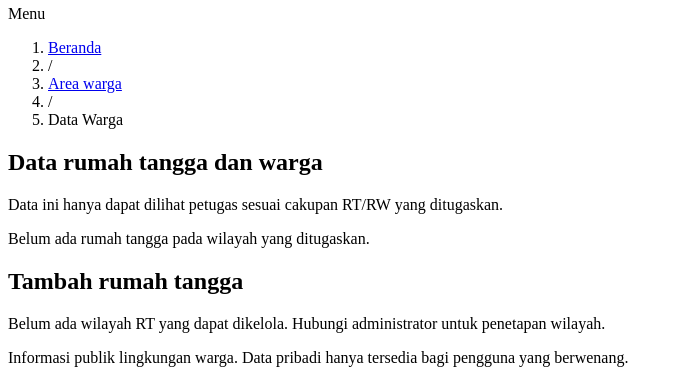
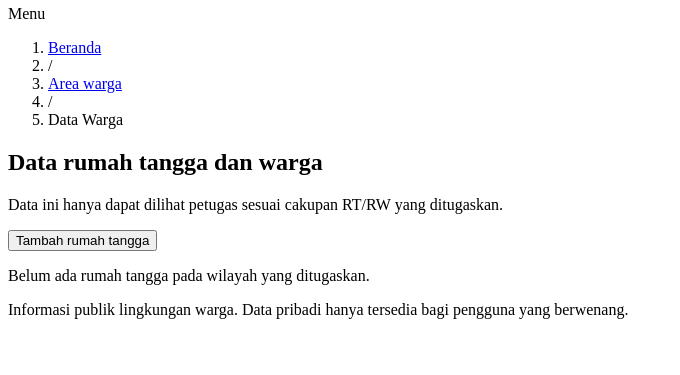
Before and after one commit to ruhy4t/apk_rt-rw, a Laravel app: page /residents in a window 1280 px wide. Shown: the part 1325-1700 px from the top of the page, without its empty margins (0-680 px from the left). After the commit the page ends 1644 px from the top, so only its background shows below. Run offline with Laravel 12, Linux system fonts and the light colour scheme; a user stored in the database is signed in; data comes from the database, SQL or seed files in the repository; data that the repository does not hold is empty.

Commit message:
Show household creation form in a popup

```diff
--- a/resources/views/management/residents.blade.php
+++ b/resources/views/management/residents.blade.php
@@ -3,10 +3,13 @@
 @section('title', 'Data Warga')
 
 @section('content')
-    <div class="grid gap-8 lg:grid-cols-[minmax(0,1fr)_20rem]">
+    <div>
         <section>
             <h1 class="text-2xl font-bold">Data rumah tangga dan warga</h1>
             <p class="mt-2 text-sm text-slate-600">Data ini hanya dapat dilihat petugas sesuai cakupan RT/RW yang ditugaskan.</p>
+
+            <button class="mt-4 rounded-lg bg-emerald-700 px-4 py-2.5 font-semibold text-white hover:bg-emerald-800" type="button" data-open-dialog="create-household">Tambah rumah tangga</button>
+            <noscript><p class="mt-3 text-sm text-rose-700">Aktifkan JavaScript untuk membuka formulir rumah tangga.</p></noscript>
 
             <div class="mt-6 space-y-4">
                 @forelse ($households as $household)
@@ -48,13 +51,17 @@
             <div class="mt-5">{{ $households->links() }}</div>
         </section>
 
-        <aside class="h-fit rounded-2xl border border-slate-200 bg-white p-5">
-            <h2 class="font-bold">Tambah rumah tangga</h2>
+        <dialog id="create-household" aria-labelledby="create-household-title" class="m-auto max-h-[90vh] w-[calc(100%-2rem)] max-w-2xl overflow-y-auto rounded-2xl border border-slate-200 bg-white p-6 shadow-xl backdrop:bg-slate-950/50" @if ($errors->any() && old('_form') === 'create-household') data-auto-open @endif>
+            <div class="flex items-center justify-between gap-4">
+                <h2 id="create-household-title" class="text-xl font-bold">Tambah rumah tangga</h2>
+                <button class="rounded-lg px-3 py-2 text-sm font-semibold text-slate-600 hover:bg-slate-100" type="button" data-close-dialog>Tutup</button>
+            </div>
             @if ($areas->isEmpty())
                 <p class="mt-3 text-sm text-slate-600">Belum ada wilayah RT yang dapat dikelola. Hubungi administrator untuk penetapan wilayah.</p>
             @else
                 <form class="mt-4 space-y-4" method="POST" action="{{ route('households.store') }}">
                     @csrf
+                    <input type="hidden" name="_form" value="create-household">
                     <div>
                         <label class="mb-1 block text-sm font-medium" for="rt_area_id">Wilayah RT</label>
                         <select class="w-full rounded-lg border border-slate-300 px-3 py-2" id="rt_area_id" name="rt_area_id" required>
@@ -74,6 +81,6 @@
                     <button class="w-full rounded-lg bg-emerald-700 px-4 py-2.5 font-semibold text-white" type="submit">Simpan rumah tangga</button>
                 </form>
             @endif
-        </aside>
+        </dialog>
     </div>
 @endsection
```
